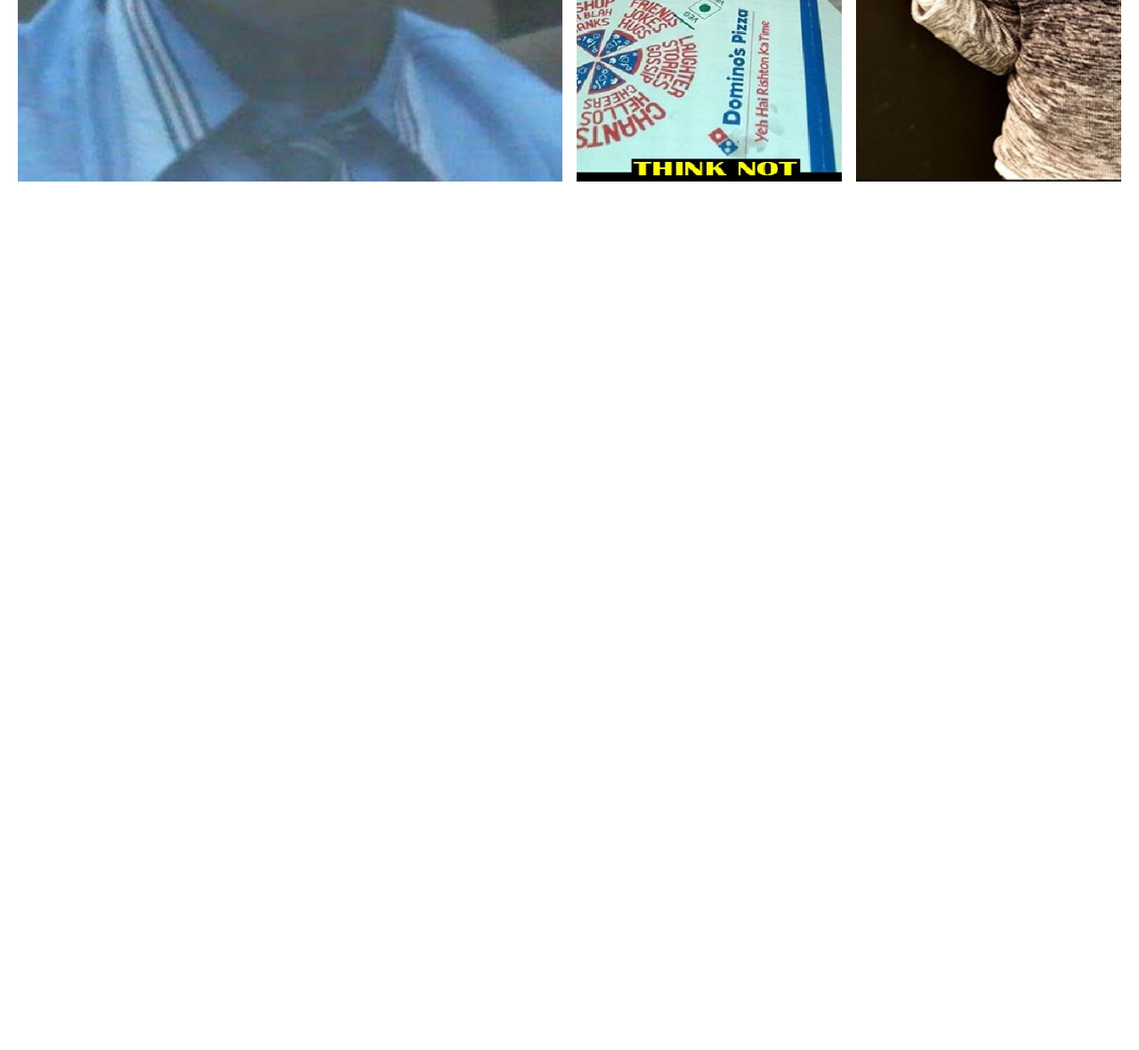
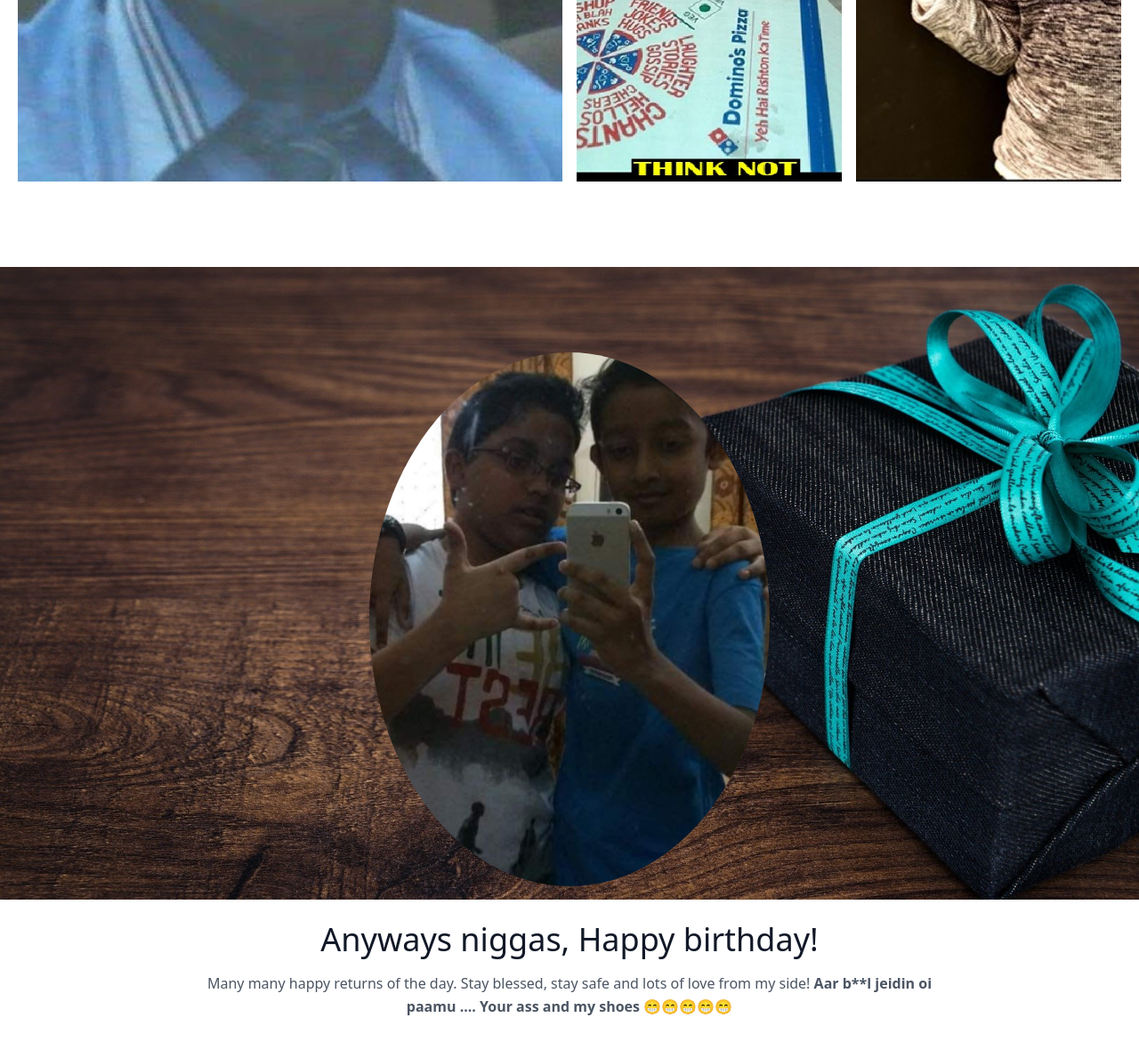
Before and after one commit to Ayushman-Saha/some-random-birthdays, a plain HTML site: page index.html in a window 1280 px wide. Shown: the part 4350-5530 px from the top of the page at 89% size. Before the commit the page ends 4650 px from the top, so only its background shows below. Drawn offline with nearby package versions, Linux system fonts and the light colour scheme.

Commit message:
made some minor changes

```diff
--- a/index.css
+++ b/index.css
@@ -1,3 +1,16 @@
 html {
     scroll-behavior: smooth;
   }
+
+  #wish {
+    background-image: url("assets/images/bd_back.jpg");
+    background-repeat: no-repeat;
+    background-size: contain;
+  }
+
+  #image {
+    width: 450px;
+    height: 600px;
+    border-radius: 60%;
+    vertical-align: middle;
+  }
--- a/index.html
+++ b/index.html
@@ -120,6 +120,15 @@
       </div>
     </div>
   </section>
+  <section class="text-gray-600 body-font">
+    <div class="container mx-auto flex px-5 py-24 items-center justify-center flex-col" id="wish">
+      <img class="lg:w-2/6 md:w-3/6 w-5/6 mb-10 object-cover object-center rounded" alt="hero" id="image" src="assets/images/grp_both.jpeg">
+      <div class="text-center lg:w-2/3 w-full">
+        <h1 class="title-font sm:text-4xl text-3xl mb-4 font-medium text-gray-900">Anyways niggas, Happy birthday!</h1>
+        <p class="mb-8 leading-relaxed">Many many happy returns of the day. Stay blessed, stay safe and lots of love from my side! <strong> Aar b**l jeidin oi paamu .... Your ass and my shoes 😁😁😁😁😁</strong></p>
 
+      </div>
+    </div>
+  </section>
     </body>
 </html>
```
Also changed, not shown: assets/images/bd_back.jpg (added).
